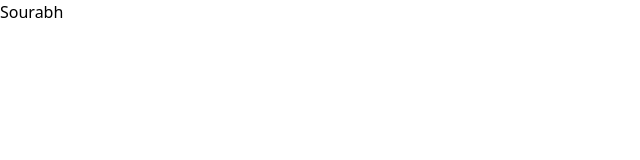
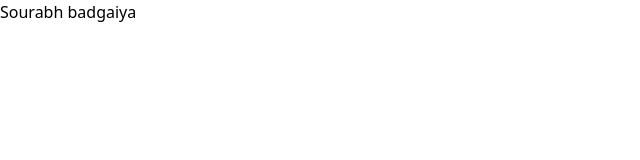
Before and after one commit to engweb1212/githubTest, a plain HTML site: page index.html in a window 1280 px wide. Shown: the full height of the page, 0-640 px from the left. Drawn offline with nearby package versions, Linux system fonts and the light colour scheme.

Commit message:
Update index.html WEB

```diff
--- a/index.html
+++ b/index.html
@@ -7,6 +7,6 @@
     <title>Document</title>
   </head>
   <body>
-    <div class="">Sourabh</div>
+    <div class="">Sourabh badgaiya</div>
   </body>
 </html>
```
